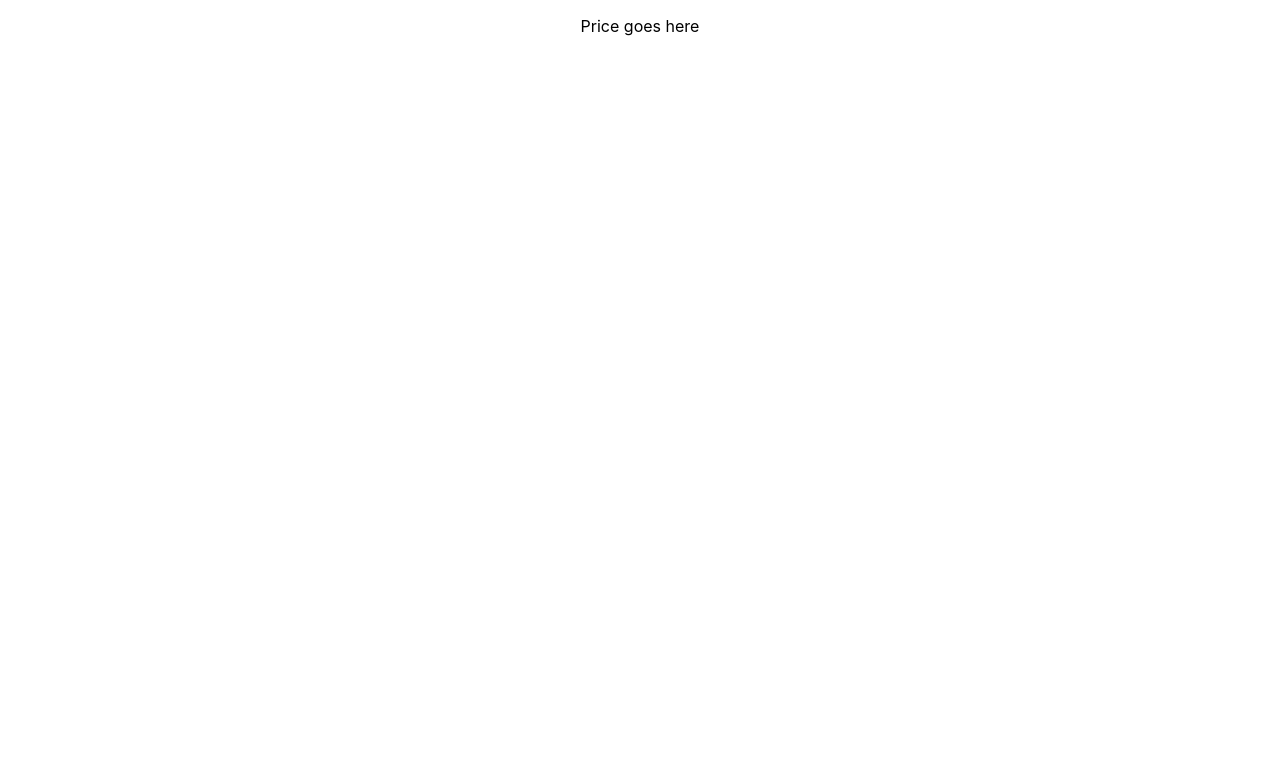
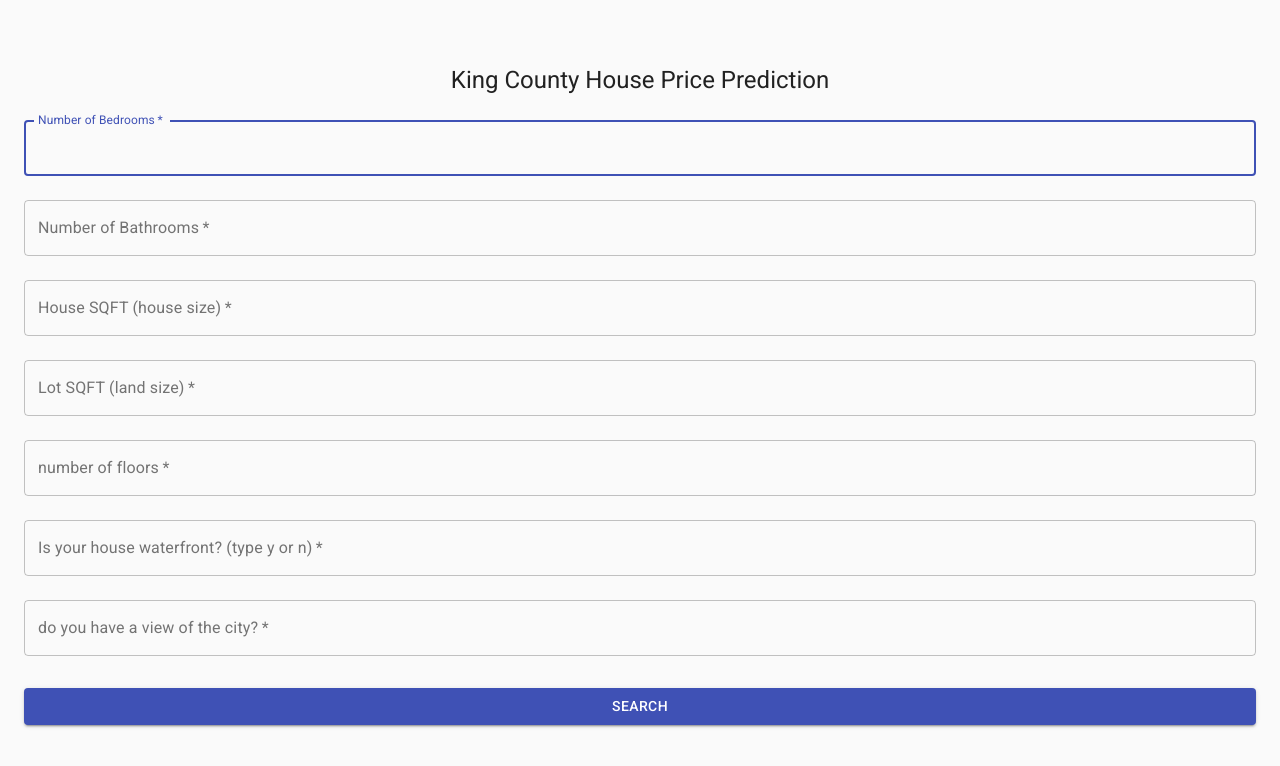
Before and after one commit to bensinkk/CS98-Frontend, a React (Create React App) app: page / in a window 1280 px wide. Shown: the top 766 px of the page. Built offline with nearby package versions, Linux system fonts and the light colour scheme.

Commit message:
init react practice scenario.

```diff
--- a/src/App.js
+++ b/src/App.js
@@ -4,7 +4,7 @@ import Success from './Components/Success'
 function App() {
   return (
     <div className="App">
-      <Success />
+      <Main />
     </div>
   );
 }
```
